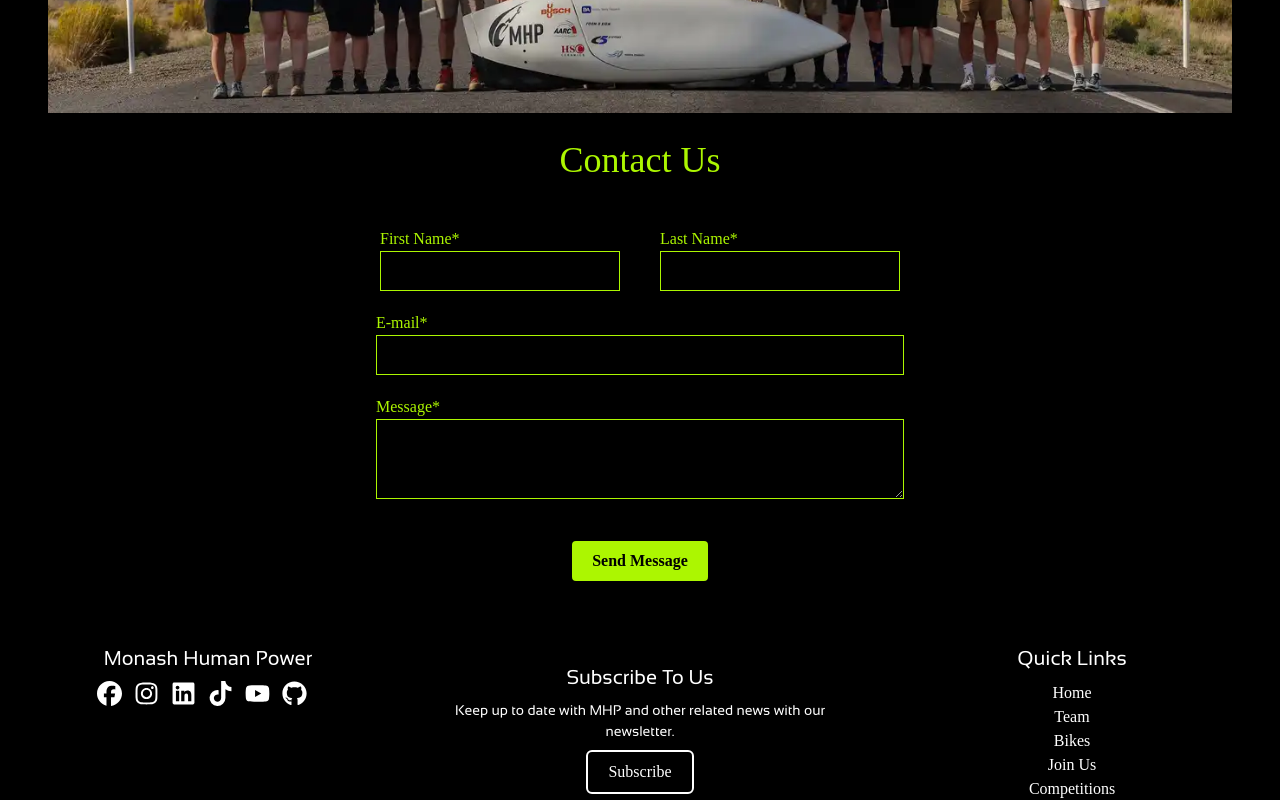
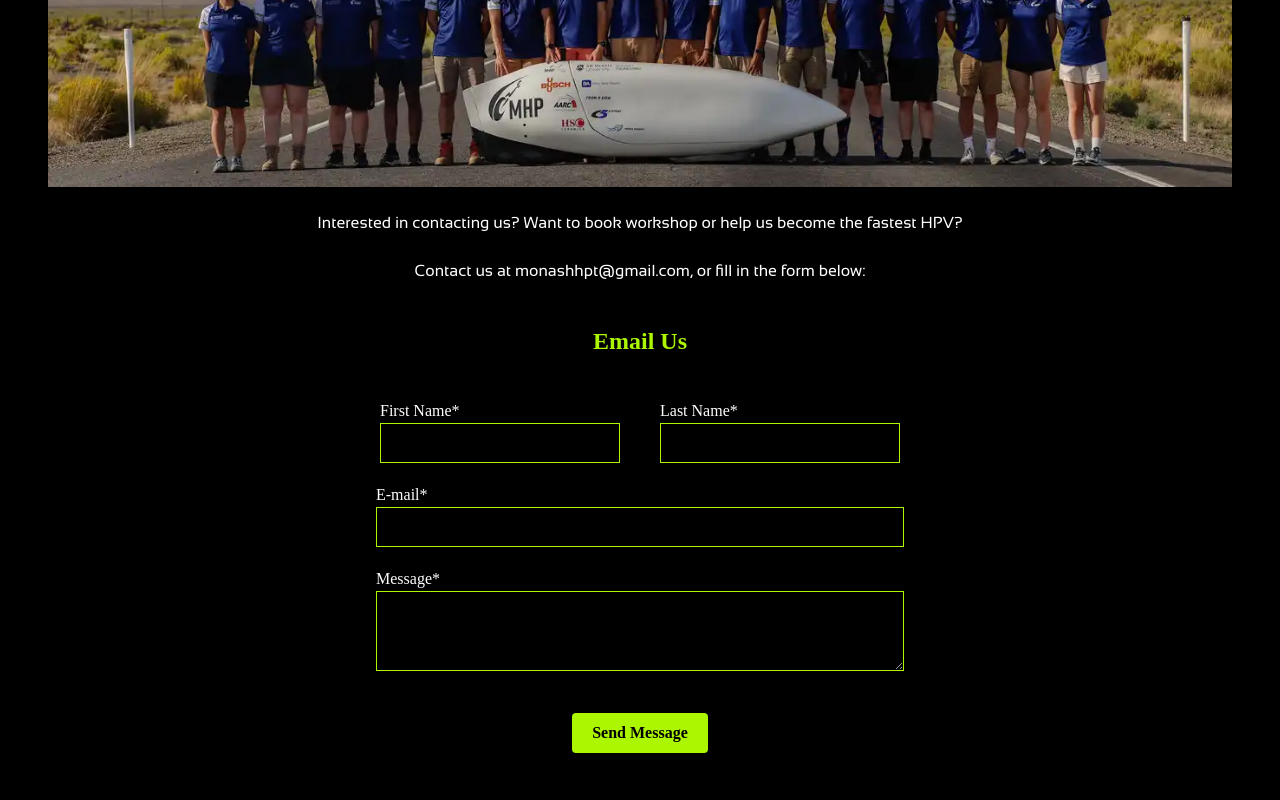
Before and after one commit to monash-human-power/MHP_Website_V2, a Next.js app: page /contact in a window 1280 px wide. Shown: the part 360-1160 px from the top of the page. Built offline with nearby package versions, Linux system fonts and the light colour scheme; a web font is replaced by a local one.

Commit message:
Implemented email sending with personal email

```diff
--- /dev/null
+++ b/app/components/ContactForm.tsx
@@ -0,0 +1,102 @@
+import React, { useRef, useState } from 'react';
+import emailjs from '@emailjs/browser';
+
+export const ContactForm = () => {
+  const form = useRef<HTMLFormElement | null>(null); // Initialize with null
+  const [isSubmitting, setIsSubmitting] = useState(false);
+  const [stateMessage, setStateMessage] = useState<string | null>(null);
+
+  const sendEmail = async (e: React.FormEvent) => {
+    e.preventDefault();
+    setIsSubmitting(true);
+    setStateMessage(null); // Reset message
+
+    try {
+      const result = await emailjs.sendForm('service_daamuhi', 'template_my3ljxf', form.current!, 'KSm_g96qRck4daHBk');
+      console.log(result.text);
+      setStateMessage("Message sent successfully!");
+    } catch (error) {
+      console.error(error.text);
+      setStateMessage("Failed to send message. Please try again.");
+    } finally {
+      setIsSubmitting(false);
+    }
+  };
+
+  return (
+    <div className="font-Aldrich bg-black">
+      <div className="flex flex-wrap justify-center items-center mt-5">
+        <h2 className='font-Aldrich flex flex-wrap justify-center items-center mt-5 text-greenbutton'>Email Us</h2>
+      </div>
+      <form ref={form} onSubmit={sendEmail} className="px-20">
+        <div className="flex flex-wrap justify-center items-center mt-5">
+          <div className="flex flex-col justify-left mt-5 md:mr-10">
+            <label className="text-white">First Name*</label>
+            <input
+              className="border bg-black h-10 w-50 md:w-60"
+              style={{ borderColor: "#acf601" }}
+              type="text"
+              name="first_name"
+              required
+            />
+          </div>
+          <div className="flex flex-col justify-left mt-5">
+            <label className="text-white">Last Name*</label>
+            <input
+              className="border bg-black h-10 w-50 md:w-60"
+              style={{ borderColor: "#acf601" }}
+              type="text"
+              name="last_name"
+              required
+            />
+          </div>
+        </div>
+
+        <div className="flex flex-col justify-center items-center">
+          <div className="flex flex-col justify-left mt-5">
+            <label className="text-white">E-mail*</label>
+            <input
+              className="border h-10 w-60 md:w-120"
+              style={{
+                backgroundColor: "black",
+                color: "white",
+                borderColor: "#acf601",
+              }}
+              type="email"
+              name="email"
+              required
+            />
+          </div>
+
+          <div className="flex flex-col justify-left mt-5">
+            <label htmlFor="message" className="text-white">Message*</label>
+            <textarea
+              className="border min-h-20 w-60 md:w-120"
+              style={{
+                backgroundColor: "black",
+                color: "white",
+                borderColor: "#acf601",
+              }}
+              name="message"
+              required
+            />
+          </div>
+        </div>
+
+        <div className="flex flex-wrap justify-center items-center mt-10">
+          <button
+            type="submit"
+            className="px-5 py-2 rounded-md border-2 bg-greenbutton text-black border-black font-bold"
+            disabled={isSubmitting} // Disable button while submitting
+          >
+            {isSubmitting ? 'Sending...' : 'Send Message'}
+          </button>
+        </div>
+
+        {stateMessage && (
+          <div className="mt-5 text-center text-white">{stateMessage}</div>
+        )}
+      </form>
+    </div>
+  );
+};
--- a/app/contact/page.tsx
+++ b/app/contact/page.tsx
@@ -1,12 +1,18 @@
-import React from "react";
-import PageSection from "../components/PageSection";
-import Image from "next/image";
+"use client"
+import React from 'react'
+import PageSection from '../components/PageSection'
+import Image from 'next/image'
+import {ContactForm} from '../components/ContactForm'
+
 
 export default function contactUs() {
   return (
     <>
       <PageSection colourWay="dark">
-        <div>
+      <div className='flex flex-wrap justify-center items-center mt-5 text-greenbutton' >
+  <h1>Contact Us</h1>
+</div>
+<div>
           <Image
             src="/contactImage.png"
             layout="responsive"
@@ -16,80 +22,21 @@ export default function contactUs() {
             alt=""
           />
         </div>
-        <div className="font-Aldrich bg-black">
-          <div
-            className="flex flex-wrap justify-center items-center mt-5"
-            style={{ color: "#acf601" }}
-          >
-            <h1>Contact Us</h1>
-          </div>
-          <form className="px-20">
-            <div className="flex flex-wrap justify-center items-center mt-5">
-              <div className="flex flex-col justify-left mt-5 md:mr-10">
-                <label style={{ color: "#acf601" }}>First Name*</label>
-                <input
-                  className="border border-#acf601 h-10 w-60 md:w-60"
-                  style={{
-                    backgroundColor: "black",
-                    color: "white",
-                    borderColor: "#acf601",
-                  }}
-                  type="text"
-                  required
-                ></input>
-              </div>
-              <div className="flex flex-col justify-left mt-5">
-                <label style={{ color: "#acf601" }}>Last Name*</label>
-                <input
-                  className="border h-10 w-50 md:w-60"
-                  style={{
-                    backgroundColor: "black",
-                    color: "white",
-                    borderColor: "#acf601",
-                  }}
-                  type="text"
-                  required
-                ></input>
-              </div>
-            </div>
 
-            <div className="flex flex-col justify-center items-center">
-              <div className="flex flex-col justify-left mt-5">
-                <label style={{ color: "#acf601" }}>E-mail*</label>
-                <input
-                  className="border h-10 w-60 md:w-120"
-                  style={{
-                    backgroundColor: "black",
-                    color: "white",
-                    borderColor: "#acf601",
-                  }}
-                  type="email"
-                  required
-                ></input>
-              </div>
-              <div className="flex flex-col justify-left mt-5">
-                <label style={{ color: "#acf601" }}>Message*</label>
-                <textarea
-                  className="border min-h-20 w-60 md:w-120"
-                  style={{
-                    backgroundColor: "black",
-                    color: "white",
-                    borderColor: "#acf601",
-                  }}
-                  required
-                ></textarea>
-              </div>
-            </div>
-            <div className="flex flex-wrap justify-center items-center mt-10">
-              <button
-                type="submit"
-                className="px-5 py-2 rounded-md border-2 bg-greenbutton text-black border-black font-bold"
-              >
-                Send Message
-              </button>
-            </div>
-          </form>
-        </div>
+
+<br></br>
+        <p className="font-light text-center">
+            Interested in contacting us? Want to book workshop or help us become the fastest HPV?
+            </p>
+            <br></br>
+
+            <p className="font-light text-center">
+            Contact us at monashhpt@gmail.com, or fill in the form below:
+            </p>
+
+    <ContactForm/>
+
+
       </PageSection>
     </>
   );
--- a/package.json
+++ b/package.json
@@ -9,6 +9,7 @@
     "lint": "next lint"
   },
   "dependencies": {
+    "@emailjs/browser": "^4.4.1",
     "@fortawesome/fontawesome-free": "^6.5.2",
     "@fortawesome/fontawesome-svg-core": "^6.5.2",
     "@fortawesome/free-brands-svg-icons": "^6.5.2",
```
Also changed, not shown: 1 other file (tests, documents, lock files or other folders).
